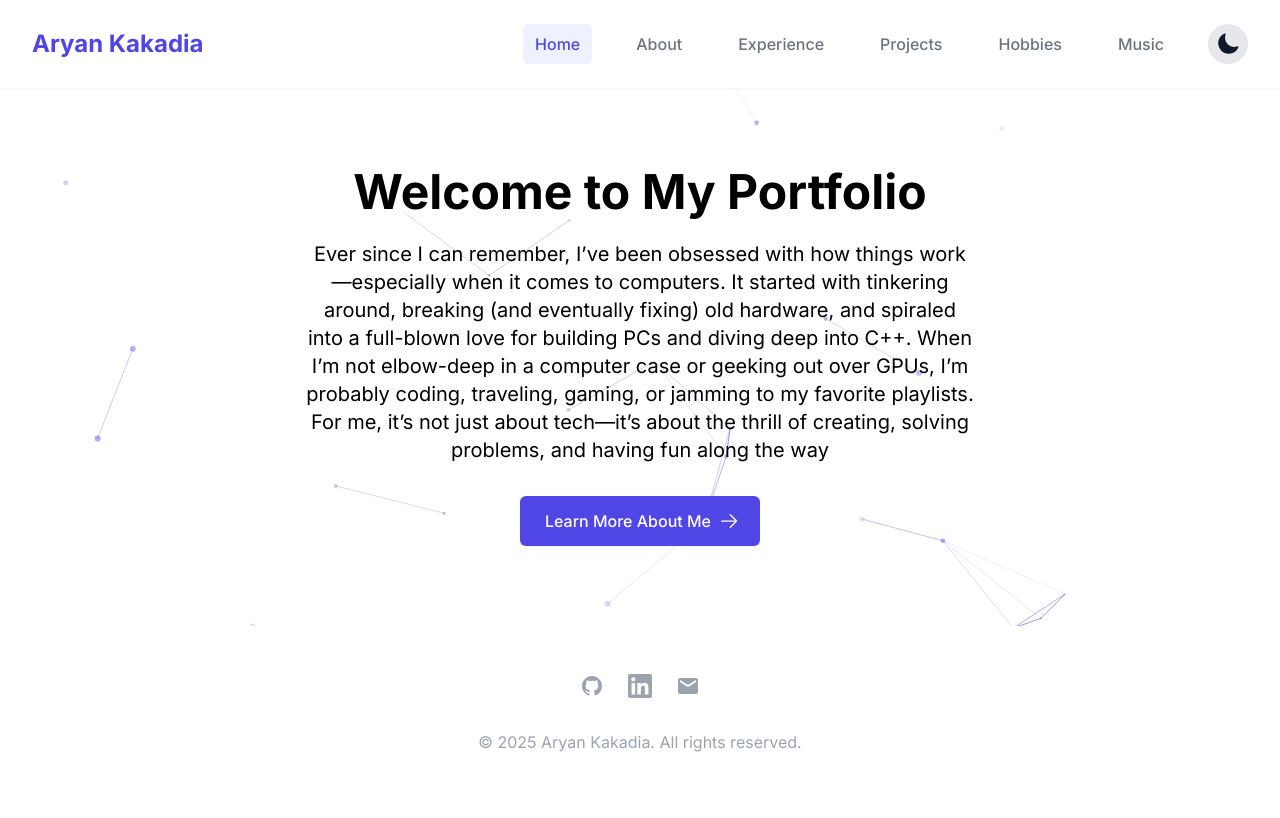
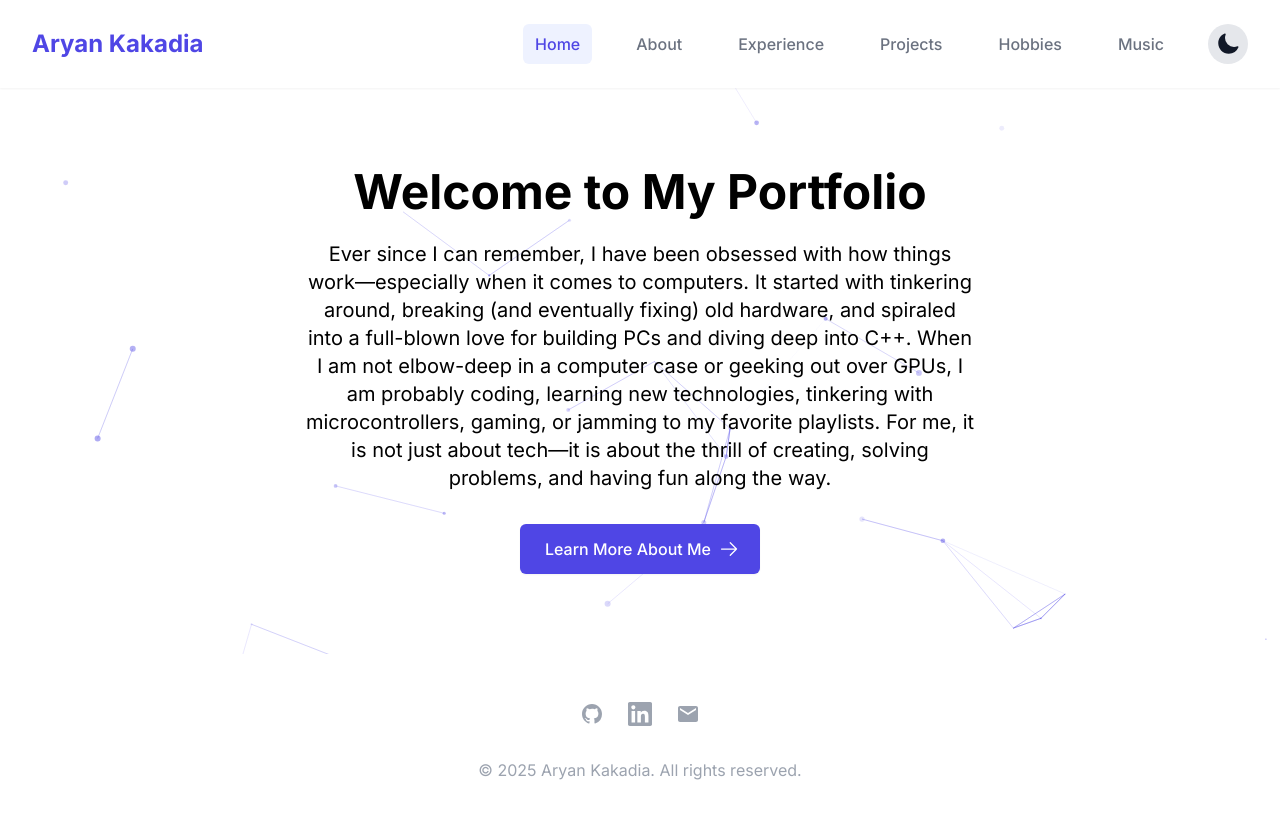
Before and after one commit to Flashy990/my-portfolio, a Next.js app: page / in a window 1280 px wide. Shown: the top 818 px of the page. Built offline with nearby package versions, Linux system fonts and the light colour scheme.

Commit message:
Update home page

```diff
--- a/app/page.tsx
+++ b/app/page.tsx
@@ -15,9 +15,9 @@ export default function Home() {
       >
         <h1 className="text-5xl font-bold mb-6">Welcome to My Portfolio</h1>
         <p className="text-xl mb-8 max-w-2xl mx-auto">
-        Ever since I can remember, I’ve been obsessed with how things work—especially when it comes to computers. It started with tinkering around, breaking (and eventually fixing) old hardware, and spiraled into a full-blown love for building PCs and diving deep into C++.
-        When I’m not elbow-deep in a computer case or geeking out over GPUs, I’m probably coding, traveling, gaming, or jamming to my favorite playlists.
-        For me, it’s not just about tech—it’s about the thrill of creating, solving problems, and having fun along the way
+        Ever since I can remember, I have been obsessed with how things work—especially when it comes to computers. It started with tinkering around, breaking (and eventually fixing) old hardware, and spiraled into a full-blown love for building PCs and diving deep into C++.
+        When I am not elbow-deep in a computer case or geeking out over GPUs, I am probably coding, learning new technologies, tinkering with microcontrollers, gaming, or jamming to my favorite playlists.
+        For me, it is not just about tech—it is about the thrill of creating, solving problems, and having fun along the way.
         </p>
         <Link
           href="/about"
```
